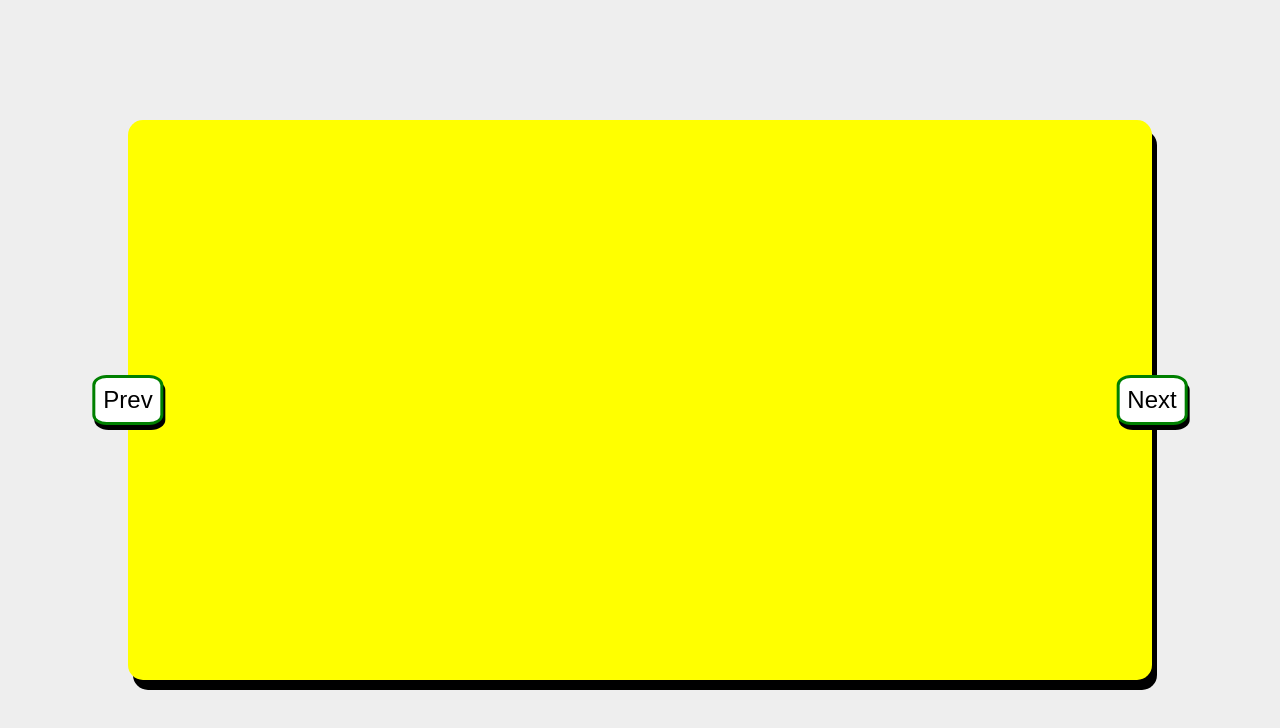
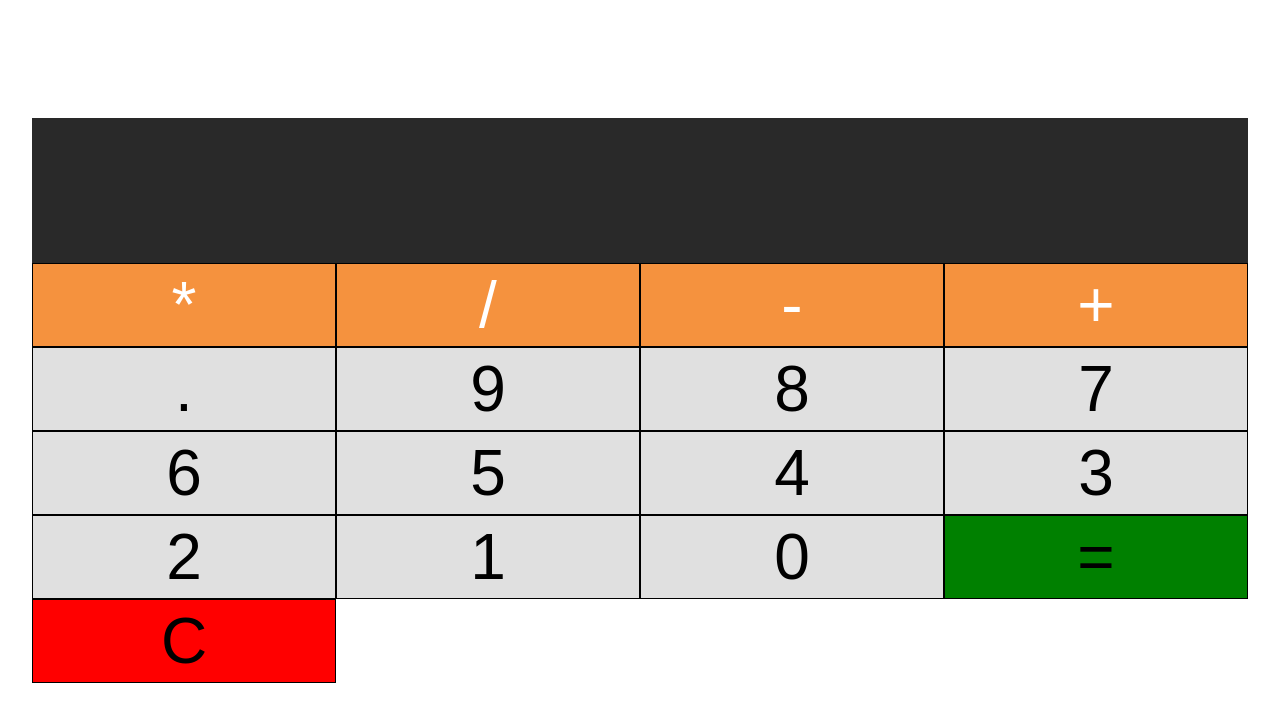
Before and after one commit to WangXiaoyugg/webpack-ts-demo, a website built with webpack: page index.html in a window 1280 px wide. Built offline with nearby package versions, Linux system fonts and the light colour scheme.

Commit message:
完成 calculator

```diff
--- a/index.html
+++ b/index.html
@@ -7,9 +7,33 @@
     <title><%= htmlWebpackPlugin.options.title %></title>
 </head>
 <body>
-    <div class="images">
-        <button type="button" class="btn prev">Prev</button>
-        <button type="button" class="btn next">Next</button>
-    </div>
+    <section class="calculator">
+        <form>
+            <input type="text" id="" class="screen">
+        </form>
+        <div class="buttons">
+            <button class="btn btn-yellow" data-num="*">*</button>
+            <button class="btn btn-yellow" data-num="/">/</button>
+            <button class="btn btn-yellow" data-num="-">-</button>
+            <button class="btn btn-yellow" data-num="+">+</button>
+
+            <button class="btn btn-grey" data-num=".">.</button>
+            <button class="btn btn-grey" data-num="9">9</button>
+            <button class="btn btn-grey" data-num="9">8</button>
+            <button class="btn btn-grey" data-num="7">7</button>
+            <button class="btn btn-grey" data-num="6">6</button>
+            <button class="btn btn-grey" data-num="5">5</button>
+            <button class="btn btn-grey" data-num="4">4</button>
+            <button class="btn btn-grey" data-num="3">3</button>
+            <button class="btn btn-grey" data-num="2">2</button>
+            <button class="btn btn-grey" data-num="1">1</button>
+            <button class="btn btn-grey" data-num="0">0</button>
+
+            <button class="btn-equal btn-grey">=</button>
+            <button class="btn-clear btn-grey">C</button>
+
+
+        </div>
+    </section>
 </body>
 </html>
--- /dev/null
+++ b/src/calculator/index.ts
@@ -0,0 +1,25 @@
+import "./style.scss"
+
+const $btns: NodeListOf<HTMLButtonElement> = document.querySelectorAll(".btn");
+const $screen: HTMLInputElement = document.querySelector('.screen');
+const $equalBtn: HTMLButtonElement = document.querySelector('.btn-equal');
+const $clearBtn: HTMLButtonElement = document.querySelector('.btn-clear');
+
+$btns.forEach(($btn) => {
+    $btn.addEventListener('click', function () {
+        $screen.value += $btn.getAttribute('data-num');
+    }, false);
+});
+
+$equalBtn.addEventListener('click', function () {
+    if($screen.value === '') {
+        alert('Input is empty')
+    } else {
+        // eval妙用
+        $screen.value = eval($screen.value);
+    }
+}, false);
+
+$clearBtn.addEventListener('click', function () {
+    $screen.value = '';
+}, false);
--- /dev/null
+++ b/src/calculator/style.scss
@@ -0,0 +1,55 @@
+body {
+  min-height: 100vh;
+  display: flex;
+  align-items: center;
+  justify-content: center;
+
+  .calculator {
+    flex: 0 0 95%;
+    .screen {
+      width: 100%;
+      font-size: 7rem;
+      padding: 0.5rem;
+      background: rgba(41,41,41, 56);
+      color: white;
+      border: none;
+    }
+
+    .buttons {
+      display: flex;
+      flex-wrap: wrap;
+      transition: all 0.5s linear;
+
+      button {
+        flex: 0 0 25%;
+        border: 1px solid black;
+        padding: 0.25rem 0;
+        transition: all 2s ease;
+        cursor: pointer;
+
+
+        &:hover {
+          background: blue;
+        }
+        &.btn-yellow {
+          background: rgb(245, 146, 62);
+          color: white;
+        }
+        &.btn-grey {
+          background: rgb(224,224,224);
+        }
+
+        &.btn, &.btn-equal, &.btn-clear {
+          font-size: 4rem;
+        }
+        &.btn-equal {
+          background: green;
+        }
+        &.btn-clear {
+          background: red;
+        }
+      }
+    }
+  }
+
+}
--- a/src/index.ts
+++ b/src/index.ts
@@ -16,4 +16,7 @@ import "./common/reset.scss"
 // import "./counter/index"
 
 // img slider
-import './img-slider/index'
+// import './img-slider/index'
+
+// calculator
+import "./calculator/index"
```
